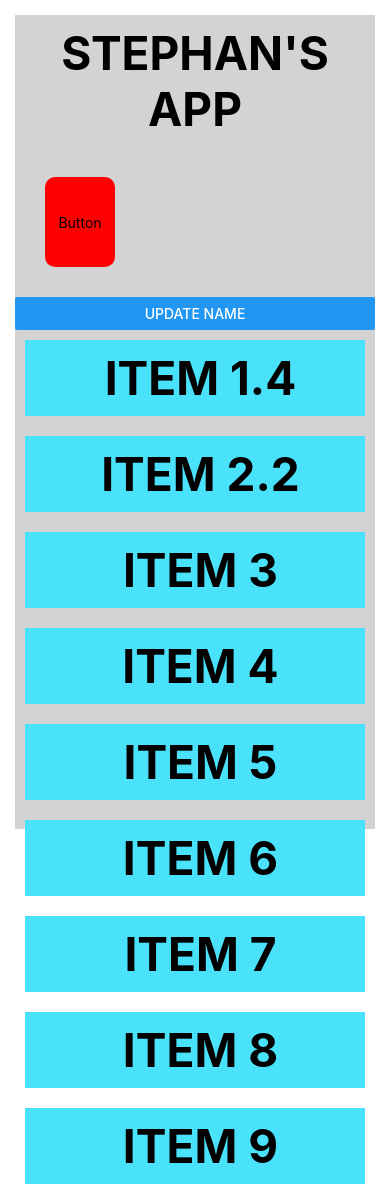
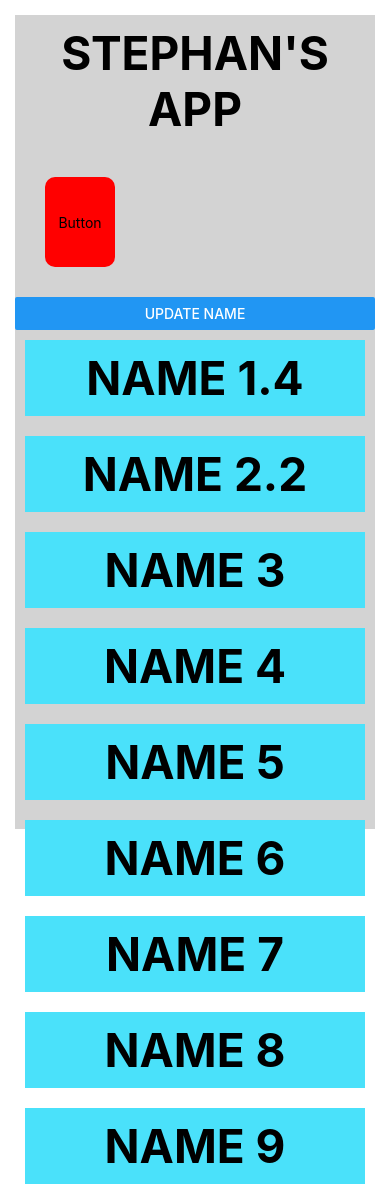
Before and after one commit to stephanduval/BluetoothVoltageMeterReactNative, a React Native app: screen / in a window 390 px wide. Built offline with nearby package versions, Linux system fonts and the light colour scheme.

Commit message:
removing keys from Items list and using Keyextractor

```diff
--- a/App.js
+++ b/App.js
@@ -16,6 +16,7 @@ import {
   Alert,
   ScrollView,
   RefreshControl,
+  FlatList
 } from 'react-native';
 
 const App = () => {
@@ -34,15 +35,15 @@ const App = () => {
   }
 
   const [Items, setItems] = useState([
-    {key: 1, item: 'Item 1.4'},
-    {key: 2, item: 'Item 2.2'},
-    {key: 3, item: 'Item 3'},
-    {key: 4, item: 'Item 4'},
-    {key: 5, item: 'Item 5'},
-    {key: 6, item: 'Item 6'},
-    {key: 7, item: 'Item 7'},
-    {key: 8, item: 'Item 8'},
-    {key: 9, item: 'Item 9'},
+    {key: '1', name: 'Name 1.4'},
+    {key: '2', name: 'Name 2.2'},
+    {key: '3', name: 'Name 3'},
+    {key: '4', name: 'Name 4'},
+    {key: '5', name: 'Name 5'},
+    {key: '6', name: 'Name 6'},
+    {key: '7', name: 'Name 7'},
+    {key: '8', name: 'Name 8'},
+    {key: '9', name: 'Name 9'},
   ]);
 
   return (
@@ -63,7 +64,21 @@ const App = () => {
 
         <Button title="Update Name" onPress={() => updateName('Bill')} />
 
-        <ScrollView
+            {/* Beginning of the Flatlist Component  */}
+            <FlatList
+                  data={Items}
+                  renderItem={({item}) => (
+                    <View style={styles.item}>
+                      <Text style={styles.text}>
+                        {item.name}
+                      </Text>
+                    </View>
+                  )}>  // Works like an map function
+            </FlatList>
+
+            {/* Beginning of the ScrollView Component */}
+
+        {/* <ScrollView
              refreshControl={
               <RefreshControl
                 refreshing={Refreshing}
@@ -84,7 +99,7 @@ const App = () => {
               </View>
             );
           })}
-        </ScrollView>
+        </ScrollView> */}
       </View>
     </View>
   );
```
